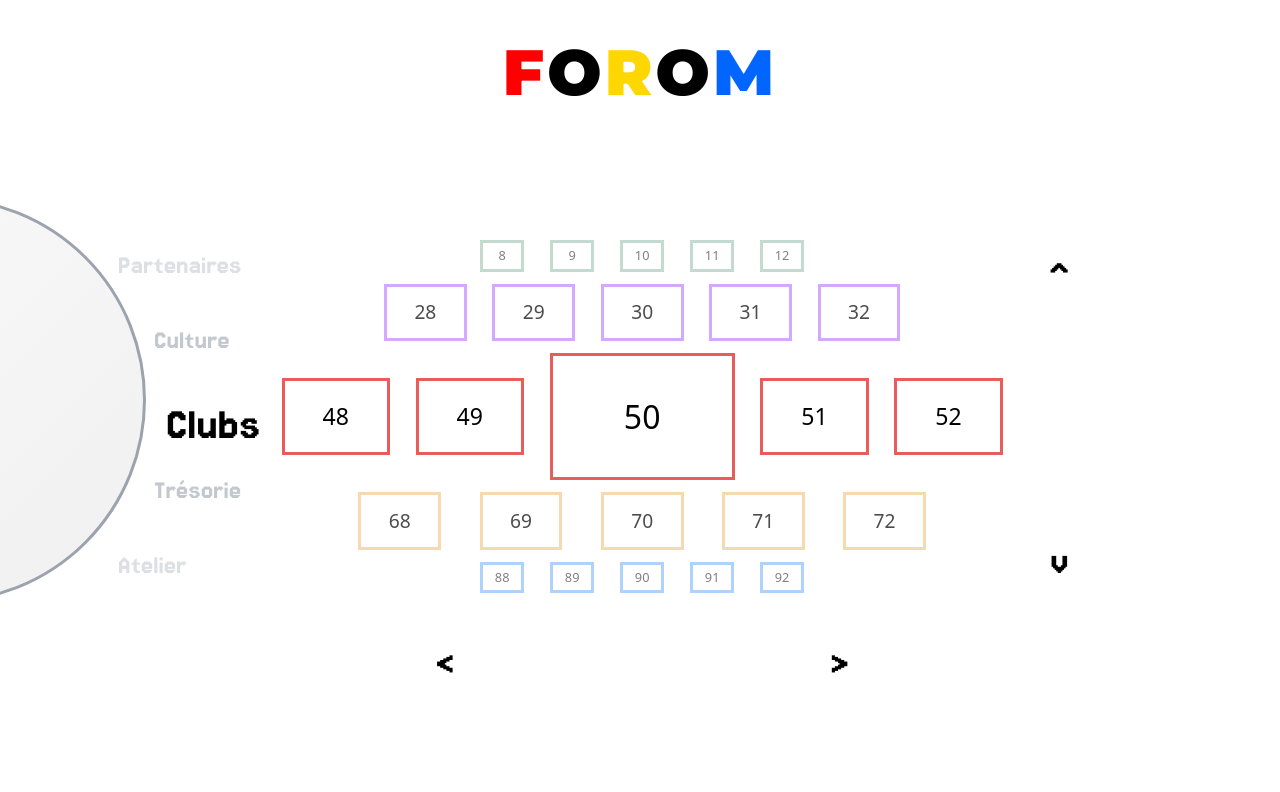
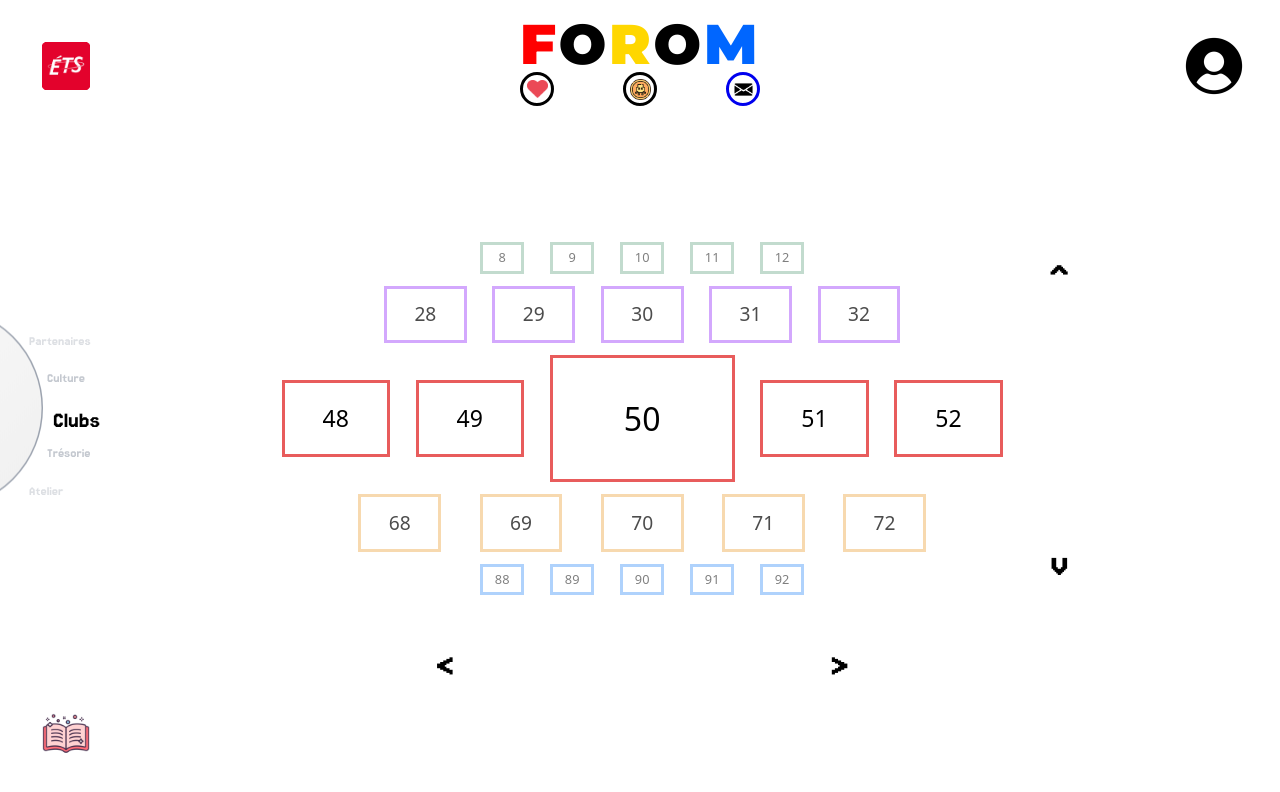
Before and after one commit to Forom-ets/forom, a React (Vite) app: page / in a window 1280 px wide. Shown: the top 792 px of the page. Built offline with nearby package versions, Linux system fonts and the light colour scheme.

Commit message:
Working icons and scroll wheel updates

```diff
--- a/src/App.tsx
+++ b/src/App.tsx
@@ -1,7 +1,13 @@
 import { useState } from 'react'
+import { motion, AnimatePresence } from 'framer-motion'
 import { Header } from './components/Header'
 import { Sidebar } from './components/Sidebar'
 import { CarouselGrid } from './components/CarouselGrid'
+
+// Import Icons
+import userIcon from './assets/icons/user.png'
+import etsIcon from './assets/icons/ets.jpg'
+import wikiIcon from './assets/icons/wiki.png'
 
 // =============================================================================
 // CONSTANTS
@@ -11,11 +17,66 @@ import { CarouselGrid } from './components/CarouselGrid'
 const CATEGORIES = ['Partenaires', 'Culture', 'Clubs', 'Trésorie', 'Atelier']
 
 // =============================================================================
+// HELPER COMPONENTS
+// =============================================================================
+
+/** Simple Modal Component */
+function Modal({
+  isOpen,
+  onClose,
+  title,
+  children
+}: {
+  isOpen: boolean
+  onClose: () => void
+  title: string
+  children: React.ReactNode
+}) {
+  return (
+    <AnimatePresence>
+      {isOpen && (
+        <>
+          {/* Backdrop */}
+          <motion.div
+            initial={{ opacity: 0 }}
+            animate={{ opacity: 0.5 }}
+            exit={{ opacity: 0 }}
+            onClick={onClose}
+            className="fixed inset-0 bg-black z-[60] cursor-pointer"
+          />
+          {/* Modal Content */}
+          <motion.div
+            initial={{ opacity: 0, scale: 0.9, y: 20 }}
+            animate={{ opacity: 1, scale: 1, y: 0 }}
+            exit={{ opacity: 0, scale: 0.9, y: 20 }}
+            className="fixed top-1/2 left-1/2 -translate-x-1/2 -translate-y-1/2 w-[600px] h-[400px] bg-white rounded-xl shadow-2xl z-[70] p-8 flex flex-col border-4 border-black"
+          >
+            <div className="flex justify-between items-center mb-6">
+              <h2 className="text-3xl font-bold font-['Montserrat']">{title}</h2>
+              <button
+                onClick={onClose}
+                className="w-10 h-10 rounded-full bg-gray-100 hover:bg-gray-200 flex items-center justify-center font-bold text-xl transition-colors"
+              >
+                ✕
+              </button>
+            </div>
+            <div className="flex-1 overflow-auto text-lg text-gray-600">
+              {children}
+            </div>
+          </motion.div>
+        </>
+      )}
+    </AnimatePresence>
+  )
+}
+
+// =============================================================================
 // COMPONENT
 // =============================================================================
 
 function App() {
   const [activeCategory, setActiveCategory] = useState('Clubs')
+  const [activeModal, setActiveModal] = useState<'token' | 'support' | null>(null)
 
   // Map categories to sidebar items
   const sidebarItems = CATEGORIES.map((category) => ({
@@ -24,9 +85,59 @@ function App() {
     disabled: false,
   }))
 
+  const cornerIconStyle = "rounded-full overflow-hidden cursor-pointer shadow-lg hover:shadow-xl bg-white border-2 border-transparent hover:border-black transition-all flex items-center justify-center"
+  const cornerIconSize = { width: '64px', height: '64px' } // Explicit sizing
+
   return (
     <div className="h-screen bg-white overflow-hidden relative">
-      <Header />
+      <Header
+        onTokenClick={() => setActiveModal('token')}
+        onSupportClick={() => setActiveModal('support')}
+      />
+
+      {/* --------------------------------------------------------------------------
+          Corner Icons
+      -------------------------------------------------------------------------- */}
+
+      {/* Top Left - ETS */}
+      <motion.a
+        href="https://www.etsmtl.ca/experience-etudiante/clubs-etudiants"
+        target="_blank"
+        rel="noopener noreferrer"
+        className={`absolute z-50 ${cornerIconStyle}`}
+        style={{ ...cornerIconSize, top: '32px', left: '32px' }}
+        whileHover={{ scale: 1.1, rotate: -5 }}
+        whileTap={{ scale: 0.95 }}
+      >
+        <img src={etsIcon} alt="ÉTS Montréal" className="w-3/4 h-3/4 object-contain" />
+      </motion.a>
+
+      {/* Top Right - User */}
+      <motion.div
+        className={`absolute z-50 ${cornerIconStyle}`}
+        style={{ ...cornerIconSize, top: '32px', right: '32px' }}
+        whileHover={{ scale: 1.1, rotate: 5 }}
+        whileTap={{ scale: 0.95 }}
+      >
+        <img src={userIcon} alt="User Profile" className="w-full h-full object-cover" />
+      </motion.div>
+
+      {/* Bottom Left - Wiki */}
+      <motion.a
+        href="https://cedille.etsmtl.ca/"
+        target="_blank"
+        rel="noopener noreferrer"
+        className={`absolute z-50 ${cornerIconStyle}`}
+        style={{ ...cornerIconSize, bottom: '32px', left: '32px' }}
+        whileHover={{ scale: 1.1, rotate: 5 }}
+        whileTap={{ scale: 0.95 }}
+      >
+        <img src={wikiIcon} alt="Wiki" className="w-3/4 h-3/4 object-contain" />
+      </motion.a>
+
+      {/* --------------------------------------------------------------------------
+          Main Layout
+      -------------------------------------------------------------------------- */}
 
       <Sidebar
         items={sidebarItems}
@@ -39,6 +150,47 @@ function App() {
         activeCategory={activeCategory}
         onCategoryChange={setActiveCategory}
       />
+
+      {/* --------------------------------------------------------------------------
+          Modals
+      -------------------------------------------------------------------------- */}
+
+      <Modal
+        isOpen={activeModal === 'token'}
+        onClose={() => setActiveModal(null)}
+        title="Forom Tokens"
+      >
+        <div className="flex flex-col gap-4">
+          <p>
+            Welcome to the Token system explanation.
+          </p>
+          <div className="w-full h-40 bg-gray-100 rounded-lg flex items-center justify-center text-gray-400 italic border-2 border-dashed border-gray-300">
+            Token Info Placeholder
+          </div>
+          <p className="text-sm">
+            This container will be populated with more detailed information about how tokens work within the Forom ecosystem later.
+          </p>
+        </div>
+      </Modal>
+
+      <Modal
+        isOpen={activeModal === 'support'}
+        onClose={() => setActiveModal(null)}
+        title="Support Center"
+      >
+        <div className="flex flex-col gap-4">
+          <p>
+            Need help? Here is how support works at Forom.
+          </p>
+          <div className="w-full h-40 bg-gray-100 rounded-lg flex items-center justify-center text-gray-400 italic border-2 border-dashed border-gray-300">
+            Support Info Placeholder
+          </div>
+          <p className="text-sm">
+            Contact us for technical assistant or platform guidance.
+          </p>
+        </div>
+      </Modal>
+
     </div>
   )
 }
--- a/src/components/Header.tsx
+++ b/src/components/Header.tsx
@@ -1,4 +1,7 @@
 import { motion } from 'framer-motion'
+import contactIcon from '../assets/icons/contact.png'
+import supportIcon from '../assets/icons/support.png'
+import tokenIcon from '../assets/icons/tokens.png'
 
 // =============================================================================
 // CONSTANTS
@@ -23,14 +26,24 @@ const letterAnimation = {
 // COMPONENT
 // =============================================================================
 
-export function Header() {
+interface HeaderProps {
+  onTokenClick: () => void
+  onSupportClick: () => void
+}
+
+export function Header({ onTokenClick, onSupportClick }: HeaderProps) {
+  // Icon sizing and style tuned to match centered circular badges
+  const iconContainerStyle = { width: '28px', height: '28px' }
+  const iconStyle = "rounded-full border-[3px] border-black p-1 cursor-pointer bg-white flex items-center justify-center overflow-hidden hover:bg-gray-50 transition-colors"
+
   return (
     <motion.header
       initial={{ opacity: 0, y: -20 }}
       animate={{ opacity: 1, y: 0 }}
       transition={{ duration: 0.5 }}
-      className="bg-white py-6 px-16"
-      style={{ paddingTop: '5vh' }}
+      // Increased z-index to 50 to ensure header stays above other elements
+      className="bg-white pt-4 pb-4 px-16 relative z-50 flex flex-col items-center gap-6"
+      style={{ paddingTop: '2vh' }}
     >
       <div className="flex items-center justify-center gap-4">
         {LOGO_LETTERS.map((letter, index) => (
@@ -45,7 +58,7 @@ export function Header() {
               stiffness: 100,
             }}
             style={{
-              fontSize: '64px',
+              fontSize: '56px',
               fontFamily: 'Montserrat, sans-serif',
               fontWeight: 900,
               color: letter.color,
@@ -57,6 +70,44 @@ export function Header() {
           </motion.span>
         ))}
       </div>
+
+      <div className="flex items-center justify-between mt-32" style={{ width: '240px' }}>
+        {/* Support Icon - Left */}
+        <motion.div
+          className={iconStyle}
+          style={iconContainerStyle}
+          whileHover={{ scale: 1.1, rotate: -5 }}
+          whileTap={{ scale: 0.95 }}
+          onClick={onSupportClick}
+          title="Support Information"
+        >
+          <img src={supportIcon} alt="Support" className="w-3/4 h-3/4 object-contain" />
+        </motion.div>
+
+        {/* Token Icon - Center */}
+        <motion.div
+          className={iconStyle}
+          style={iconContainerStyle}
+          whileHover={{ scale: 1.1, rotate: 5 }}
+          whileTap={{ scale: 0.95 }}
+          onClick={onTokenClick}
+          title="Token Information"
+        >
+          <img src={tokenIcon} alt="Tokens" className="w-3/4 h-3/4 object-contain" />
+        </motion.div>
+
+        {/* Contact Icon - Right */}
+        <motion.a
+          href="mailto:xaviermartelprod@gmail.com"
+          className={iconStyle}
+          style={iconContainerStyle}
+          whileHover={{ scale: 1.1, rotate: -5 }}
+          whileTap={{ scale: 0.95 }}
+          title="Contact Us"
+        >
+          <img src={contactIcon} alt="Contact" className="w-3/4 h-3/4 object-contain" />
+        </motion.a>
+      </div>
     </motion.header>
   )
 }
--- a/src/components/Sidebar.tsx
+++ b/src/components/Sidebar.tsx
@@ -63,11 +63,12 @@ export function Sidebar({ items, activeId, onSelect }: SidebarProps) {
   return (
     <motion.div
       ref={wheelRef}
-      initial={{ opacity: 0 }}
-      animate={{ opacity: 1 }}
-      transition={{ duration: 0.5 }}
-      className="fixed left-0 top-1/2 flex items-center z-40"
-      style={{ width: '400px', height: '400px', transform: 'translate(-65%, -50%)' }}
+      initial={{ opacity: 0, scale: 0.50, x: '-65%', y: '-60%' }}
+      animate={{ opacity: 1, scale: 0.50, x: '-65%', y: '-60%' }}
+      whileHover={{ scale: 0.8 }}
+      transition={{ duration: 0.3, type: 'spring', damping: 18 }}
+      className="fixed left-0 flex items-center z-40"
+      style={{ top: 'calc(50% + 6vh)', width: '400px', height: '400px', transformOrigin: 'center center' }}
     >
       {/* Decorative Wheel Circle */}
       <div
```
